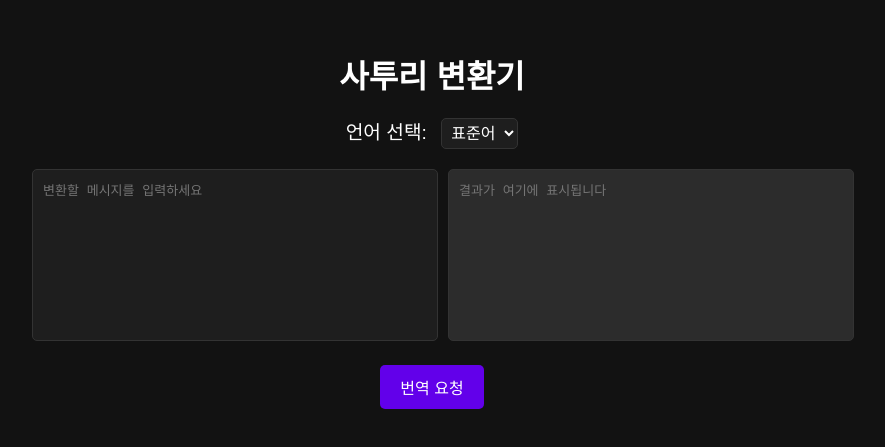
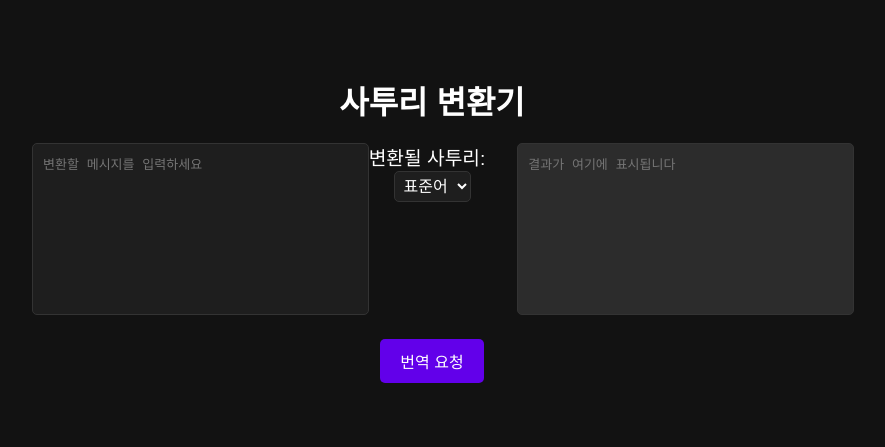
Before and after one commit to monogatree/saturi, a plain HTML site: page index.html in a window 1280 px wide. Shown: the part 181-628 px from the top of the page, without its empty margins (208-1093 px from the left). Drawn offline with Linux system fonts and the light colour scheme.

Commit message:
Update index.html

```diff
--- a/index.html
+++ b/index.html
@@ -9,18 +9,18 @@
 <body>
     <div class="container">
         <h1>사투리 변환기</h1>
-        <div class="selection">
-            <label for="dialectSelect">언어 선택:</label>
-            <select id="dialectSelect">
-                <option value="standard">표준어</option>
-                <option value="gyeongsang">경상도</option>
-                <option value="chungcheong">충청도</option>
-                <option value="jeolla">전라도</option>
-            </select>
-        </div>
         <div class="translation-section">
             <div class="input-box">
                 <textarea id="messageInput" placeholder="변환할 메시지를 입력하세요"></textarea>
+            </div>
+            <div class="selection">
+                <label for="dialectSelect">변환될 사투리:</label>
+                <select id="dialectSelect">
+                    <option value="standard">표준어</option>
+                    <option value="gyeongsang">경상도</option>
+                    <option value="chungcheong">충청도</option>
+                    <option value="jeolla">전라도</option>
+                </select>
             </div>
             <div class="output-box">
                 <textarea id="messageOutput" placeholder="결과가 여기에 표시됩니다" readonly></textarea>
```
